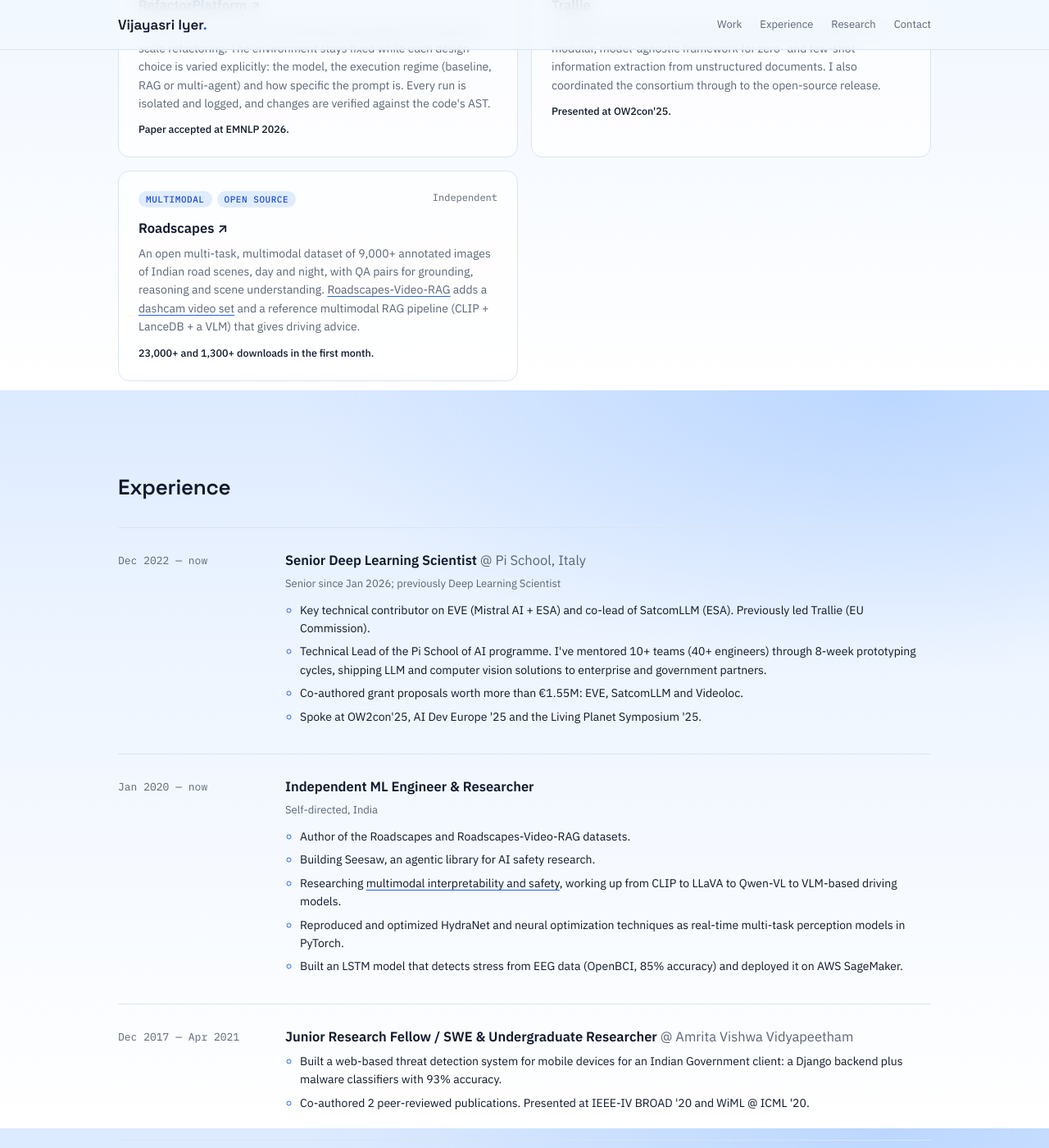
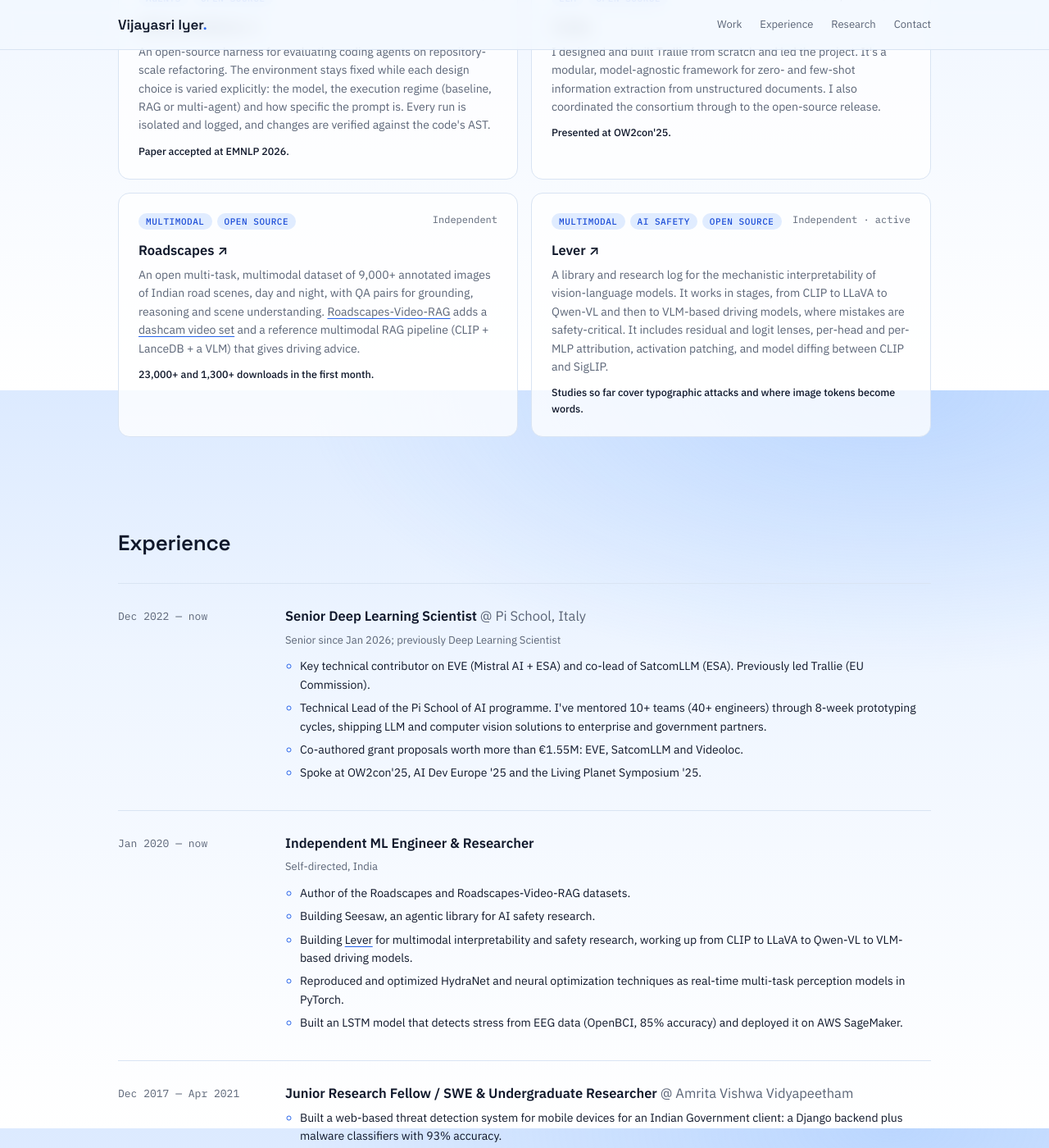
Before and after one commit to vijpandaturtle/vijpandaturtle.github.io, a Jekyll site: the page site/index.html, which Jekyll copies as it is, in a window 1280 px wide and 1400 px high, scrolled down 1324 px. Shown: the whole window at 82% size. Built offline with Jekyll 4.4.1, drawn with Linux system fonts in a browser that asks for light colours; some of the changed text lies outside the part shown.

Commit message:
Add Lever project
Co-Authored-By: Claude Opus 5.5 <noreply@anthropic.com>

```diff
--- a/site/index.html
+++ b/site/index.html
@@ -5,7 +5,7 @@
   <meta name="viewport" content="width=device-width, initial-scale=1">
   <meta name="theme-color" content="#dceaff">
   <title>Vijayasri Iyer</title>
-  <meta name="description" content="Vijayasri Iyer builds domain LLMs (EVE with Mistral AI & ESA), open-source information extraction (Trallie), and agentic tooling for AI safety research (Seesaw).">
+  <meta name="description" content="Vijayasri Iyer builds domain LLMs (EVE with Mistral AI & ESA), open-source information extraction (Trallie), and tools for AI safety and interpretability research (Seesaw, Lever).">
   <meta property="og:title" content="Vijayasri Iyer">
   <meta property="og:description" content="Domain LLMs, open-source ML systems, and agentic tools for AI safety research.">
   <meta property="og:url" content="https://vijpandaturtle.github.io/">
@@ -40,7 +40,8 @@
         I was a key technical contributor on <strong>EVE</strong>, a domain LLM for Earth Observation built with
         <strong>Mistral AI</strong> and the <strong>European Space Agency</strong>, and I led <strong>Trallie</strong>,
         an open-source framework for information extraction. Outside work I'm building <strong>Seesaw</strong>,
-        a multi-agent framework for automated mechanistic interpretability research.
+        a multi-agent framework for automated mechanistic interpretability research, and <strong>Lever</strong>,
+        a toolkit for interpreting vision-language models.
       </p>
       <div class="links">
         <a class="btn primary" href="mailto:thisisvij98@gmail.com">Get in touch</a>
@@ -103,6 +104,13 @@
           <p>An open multi-task, multimodal dataset of 9,000+ annotated images of Indian road scenes, day and night, with QA pairs for grounding, reasoning and scene understanding. <a href="https://github.com/vijpandaturtle/roadscapes-video-rag">Roadscapes-Video-RAG</a> adds a <a href="https://huggingface.co/datasets/vijpandaturtle/roadscapes-video">dashcam video set</a> and a reference multimodal RAG pipeline (CLIP + LanceDB + a VLM) that gives driving advice.</p>
           <p class="note">23,000+ and 1,300+ downloads in the first month.</p>
         </article>
+
+        <article class="card">
+          <div class="card-top"><div class="tags"><span class="tag">Multimodal</span><span class="tag">AI safety</span><span class="tag">Open source</span></div><span class="meta">Independent · active</span></div>
+          <h3><a href="https://vijpandaturtle.github.io/lever-interp/">Lever ↗</a></h3>
+          <p>A library and research log for the mechanistic interpretability of vision-language models. It works in stages, from CLIP to LLaVA to Qwen-VL and then to VLM-based driving models, where mistakes are safety-critical. It includes residual and logit lenses, per-head and per-MLP attribution, activation patching, and model diffing between CLIP and SigLIP.</p>
+          <p class="note">Studies so far cover typographic attacks and where image tokens become words.</p>
+        </article>
       </div>
     </section>
 
@@ -131,7 +139,7 @@
             <ul>
               <li>Author of the Roadscapes and Roadscapes-Video-RAG datasets.</li>
               <li>Building Seesaw, an agentic library for AI safety research.</li>
-              <li>Researching <a href="https://github.com/vijpandaturtle/multimodal-ai-safety">multimodal interpretability and safety</a>, working up from CLIP to LLaVA to Qwen-VL to VLM-based driving models.</li>
+              <li>Building <a href="https://vijpandaturtle.github.io/lever-interp/">Lever</a> for multimodal interpretability and safety research, working up from CLIP to LLaVA to Qwen-VL to VLM-based driving models.</li>
               <li>Reproduced and optimized HydraNet and neural optimization techniques as real-time multi-task perception models in PyTorch.</li>
               <li>Built an LSTM model that detects stress from EEG data (OpenBCI, 85% accuracy) and deployed it on AWS SageMaker.</li>
             </ul>
```
